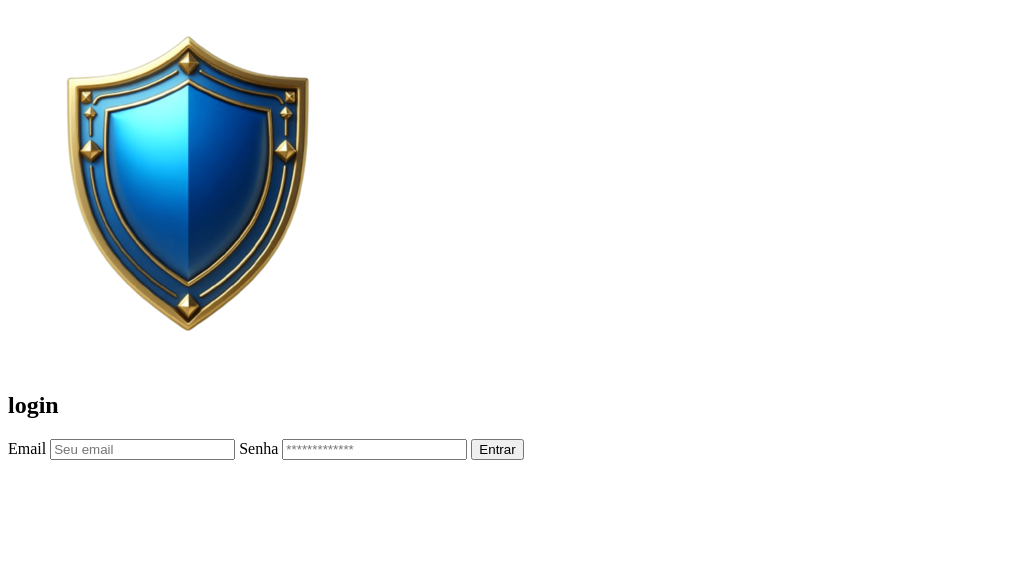
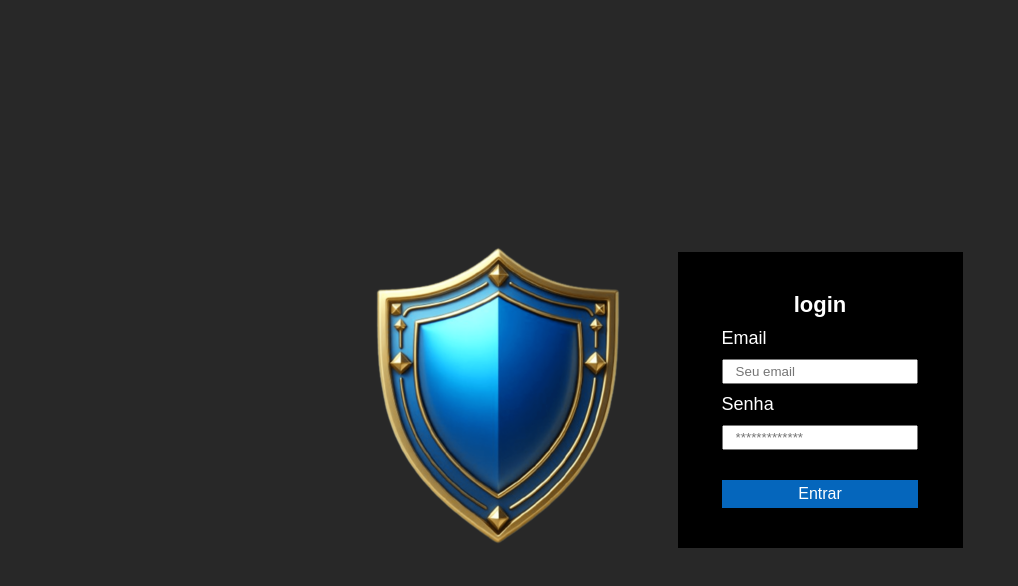
Before and after one commit to Nathan099-dev/Pagina-investigativa, a website: page public/html/login.html in a window 1280 px wide. Shown: the whole page, without its empty margins (0-1018 px from the left). Drawn offline with Linux system fonts and the light colour scheme.

Commit message:
adicionando link css

```diff
--- a/public/html/login.html
+++ b/public/html/login.html
@@ -2,6 +2,7 @@
 <html lang="pt-br">
 <head>
     <meta charset="UTF-8">
+    <link rel="stylesheet" href="../css/login.css">
     <meta name="viewport" content="width=device-width, initial-scale=1.0">
     <title>Document</title>
 </head>
```
